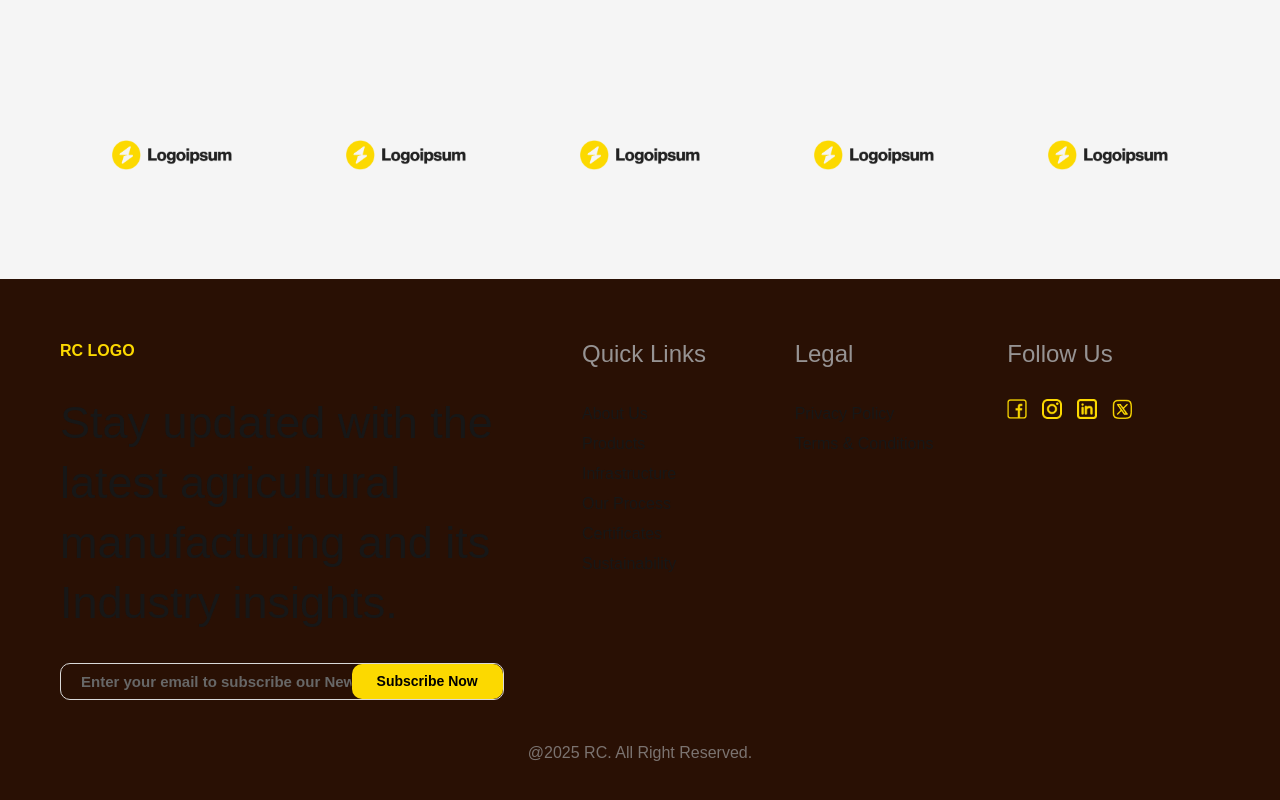
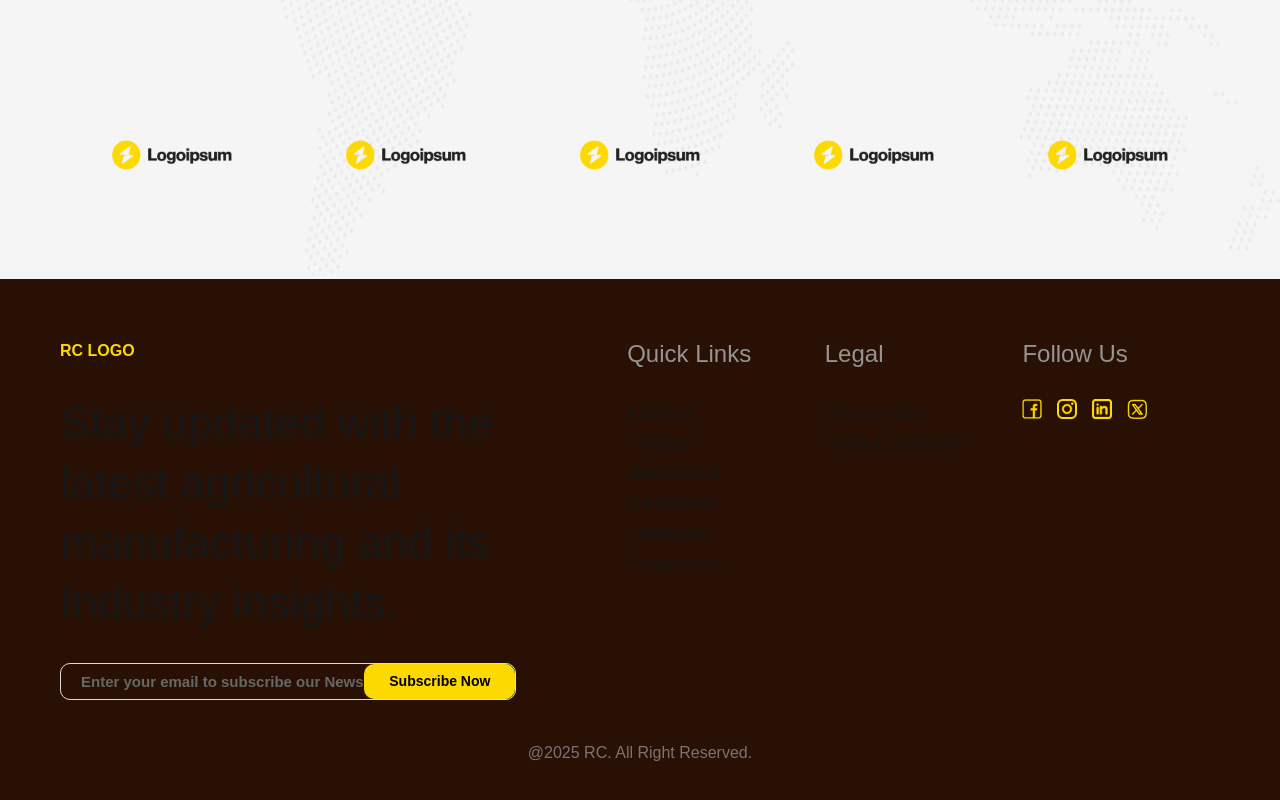
Before and after one commit to piyushpaliwalcodes/rc, a Next.js app: page /products in a window 1280 px wide. Shown: the part 1988-2788 px from the top of the page. Built offline with nearby package versions, Linux system fonts and the light colour scheme.

Commit message:
refinement in progress

```diff
--- a/components/Footer.tsx
+++ b/components/Footer.tsx
@@ -7,7 +7,7 @@ import { toast } from "react-toastify";
 const Mailinput = ({register,handleSubmit,handleSubscribe,errors}:{register:any,handleSubmit:any,handleSubscribe:any,errors:any}) =>
 {
     return (
-        <div className="rounded-[10px] border border-[#D9D9D9] flex w-full md:w-[85%] justify-between items-center pl-1">
+        <div className="rounded-[10px] border border-[#D9D9D9] flex w-full md:w-[90%] justify-between items-center pl-1">
             <input type="text" placeholder="Enter your email to subscribe our Newsletter." className="text-[13px] md:text-[15px]/[25px] placeholder:text-[#676767] placeholder:font-bold pl-2 md:pl-4 w-full md:w-[350px] h-[20px] rounded-[10px] border-none outline-none flex items-center" {...register("email",{required:"*Email is required",pattern:{
                 value:/^[^\s@]+@[^\s@]+\.[^\s@]+$/,
                 message:"*Invalid email address"
@@ -61,7 +61,7 @@ const Footer = () =>
 
     return (
         <div className="flex flex-col bg-[#291004] p-4 md:p-[60px] gap-6 md:gap-[40px]">
-            <div className="flex flex-col md:flex-row justify-between gap-6 md:gap-0 w-full">
+            <div className="flex flex-col md:flex-row justify-between gap-6 md:gap-[60px] w-full">
                 <div className="flex flex-col gap-6 md:gap-[30px] w-full md:w-[45%]">
                     <h1 className="text-[#FCD900] font-semibold">RC LOGO</h1>
                     <p className="text-[22px] md:text-[45px]/[60px]">Stay updated with the latest agricultural manufacturing and its Industry insights.</p>
--- a/components/Ourclientsay.tsx
+++ b/components/Ourclientsay.tsx
@@ -57,7 +57,7 @@ const Ourclientsay = () =>
     }, [emblaApi]);
 
     return (
-        <div className="flex flex-col gap-6 md:gap-[30px] p-4 md:p-[60px] py-[60px] md:py-[100px] bg-[#F5F5F5] text-black">
+        <div className="flex flex-col gap-6 md:gap-[30px] p-4 md:p-[60px] py-[60px] md:py-[100px] bg-[#F5F5F5] text-black" style={{backgroundImage: "url('/images/dottedbg.png')", backgroundSize: "cover", backgroundPosition: "center"}}>
             <div className="flex flex-col lg:grid lg:grid-cols-[2fr_3fr] gap-8 md:gap-[150px] w-full">
                 <div className="mb-6 lg:mb-0 flex justify-center items-center hidden md:flex">
                     <Image src="/images/testimonial.png" alt="ourclientsay" width={400} height={400} className="w-[220px] h-[220px] md:w-[400px] md:h-[400px] lg:w-[500px] lg:h-[500px] object-contain" />
```
Also changed, not shown: public/images/dottedbg.png (added).
